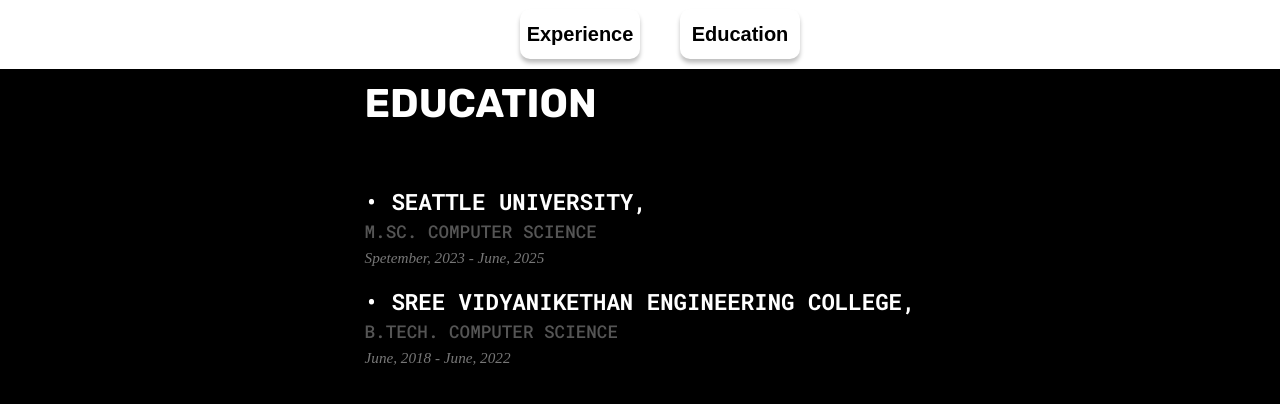
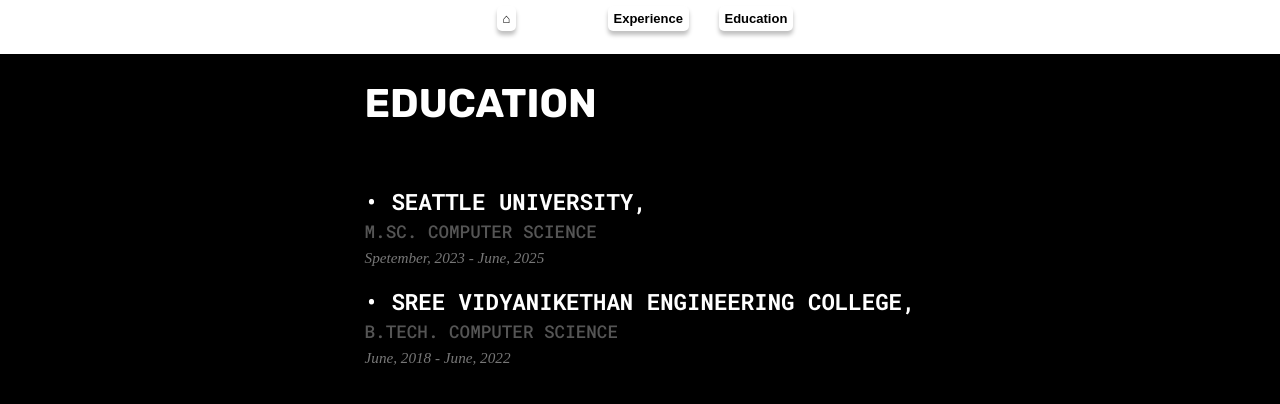
Before and after one commit to Jithesh-j/jithesh-porto, a React (Vite) app: page /jithesh-porto/education in a window 1280 px wide. Shown: the top 404 px of the page. Built offline with nearby package versions, Linux system fonts and the light colour scheme.

Commit message:
chnaged files Navbar.jsx and css
added home button and responsiveness for iphone XR

```diff
--- a/src/App.css
+++ b/src/App.css
@@ -27,7 +27,7 @@
 #root {
   display: flex;
   flex-direction: column;
-  gap: 60px;
+  gap:60px;
 }
 
 h1,h2,h3,p{
@@ -89,3 +89,10 @@
     margin-bottom: 75px;
   }
 }
+@media (width >= 300px){
+  #root {
+    display: flex;
+    flex-direction: column;
+    gap: 160px;
+  }
+}
--- a/src/sections/Hero/HeroStyles.module.css
+++ b/src/sections/Hero/HeroStyles.module.css
@@ -127,6 +127,10 @@
 
 @media (width >= 300px)
 {
+    .container{
+        position: relative;
+        top: 90px;
+    }
     .colorMode{
         position: relative;
         bottom: 225px;
@@ -134,4 +138,5 @@
         width: 25px;
     }
 
+
 }
--- a/src/sections/Navbar/Navbar.jsx
+++ b/src/sections/Navbar/Navbar.jsx
@@ -6,7 +6,15 @@
     <section id='section' className={styles.container}>
       <div className={styles.navbar}>
         <ul>
+        <li className="list1">
+
+            <Link to="/">
+              <button className='hover' >&#x2302;</button>
+            </Link>
+          </li>
+
           <li>
+
             <Link to="/expirence">
               <button className='hover'>Experience</button>
             </Link>
--- a/src/sections/Navbar/Navbar.module.css
+++ b/src/sections/Navbar/Navbar.module.css
@@ -1,52 +1,123 @@
-.container{
+.container {
     position: fixed;
     width: 100%;
-    left: 0px;
+    left: 0;
     top: -17px;
+    z-index: 1000;
+
     .navbar {
       display: flex;
       align-items: center;
+      justify-content: center;
       color: var(--text-color);
-        justify-content: space-between;
-        background: var(--bg-color); /* ensure background covers content behind */
-
+      background: var(--bg-color);
+      position: relative;
+      padding: 10px 20px;
     }
 
-    ul{
+    ul {
       list-style: none;
       flex: 1;
       text-align: center;
-        background-color: var(--text-color);
-
-
+      margin: 0;
+      padding: 0;
     }
 
     ul li {
       display: inline-block;
-        margin: 10px 20px;
+      margin: 10px 15px;
       font-size: 18px;
       cursor: pointer;
-
     }
 
     ul li a {
       text-decoration: none;
       width: fit-content;
       align-self: center;
+    }
 
-    }
-    button{
+    button {
       background-color: var(--btn-color);
       color: var(--btn-text-color);
       border: none;
       border-radius: 10px;
-        width: 120px;
-        height: 50px;
-        font-size: 20px;
+      width: 110px;
+      height: 45px;
+      font-size: 18px;
       font-weight: bold;
       box-shadow: 0 4px 4px rgba(0, 0, 0, 0.25);
       transition: box-shadow 200ms ease-in-out, transform 200ms ease-in-out;
+    }
 
+    button:hover {
+      transform: translateY(-2px);
+      box-shadow: 0 6px 6px rgba(0, 0, 0, 0.3);
+    }
+
+    /* 👇 This makes only the home button stay left */
+    .list1 {
+      position: absolute;
+      left: 20px;
+      top: 50%;
+      transform: translateY(-50%);
+    }
+      /* ✅ Responsive tweaks (keep same layout, just shrink nicely) */
+  @media (width>= 1024px) {
+    ul li {
+      margin: 8px 10px;
+    }
+
+    button {
+      width: 90px;
+      height: 40px;
+      font-size: 16px;
+    }
+  }
+
+  @media (width>= 600px) {
+    .navbar {
+      padding: 8px 10px;
+    }
+
+    ul li {
+      display: inline-block;
+      margin: 10px 15px;
+      font-size: 8px;
+      cursor: pointer;
+    }
+
+    button {
+      width: 90px;
+      height: 38px;
+      font-size: 15px;
+    }
+
+    .list1 {
+      left: 10px;
+    }
 
   }
+  @media (width>= 300px) {
+    .navbar {
+      padding: 10px;
+      background-color: var(--text-color)
     }
+
+    ul li {
+        position: relative;
+        display: inline-block;
+        margin: 10px 50px;
+        right: 30px;
+        cursor: pointer;
+        width: 5px;
+        padding: 3px 3px;
+
+      }
+      ul li button{
+        font-size: small;
+        width: fit-content;
+        height: 25px;
+        border-radius: 5px;
+      }
+  }
+  }
```
Also changed, not shown: src/App.jsx (line endings or trailing spaces). Lines whose indentation alone changed are shown as unchanged.
